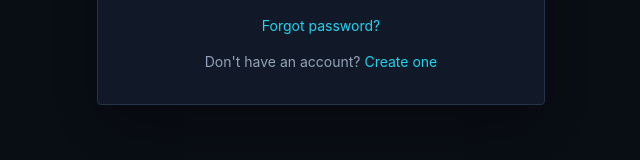
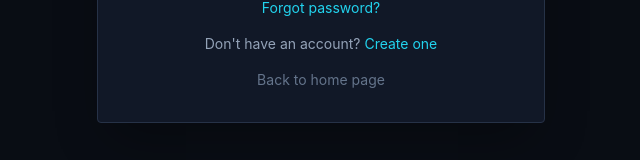
Before and after one commit to holygrail0063/SQL0.01, a Next.js app in the folder frontend/: page /login in a window 1280 px wide. Shown: the part 546-706 px from the top of the page, without its empty margins (319-959 px from the left). Built offline with nearby package versions, Linux system fonts and the light colour scheme; no server answers.

Commit message:
Add home link to auth screens

```diff
--- a/frontend/components/AuthForm.tsx
+++ b/frontend/components/AuthForm.tsx
@@ -233,6 +233,9 @@ export function AuthForm({ mode }: { mode: Mode }) {
           )}
           {mode === "signup" && <>Already have an account? <Link className="text-cyan hover:text-white" href="/login">Log in</Link></>}
           {mode === "forgot" && <Link className="text-cyan hover:text-white" href="/login">Back to login</Link>}
+          <div className="mt-4">
+            <Link className="text-slate-500 hover:text-white" href="/">Back to home page</Link>
+          </div>
         </div>
       </section>
     </main>
```
